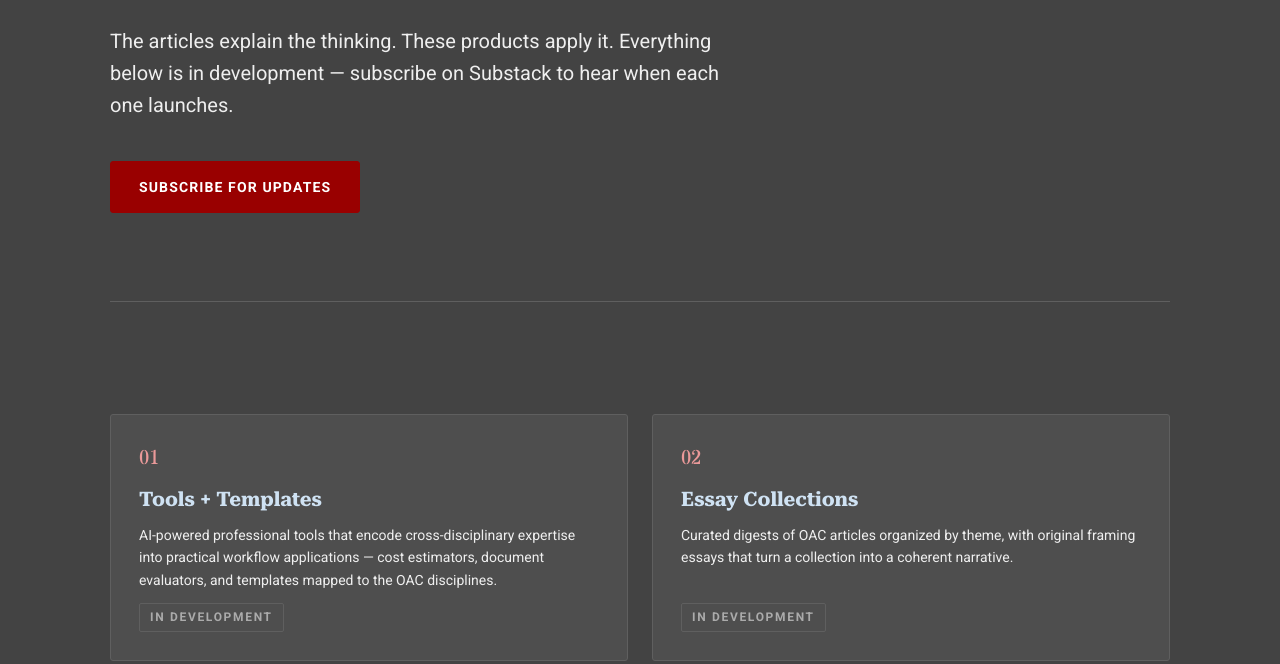
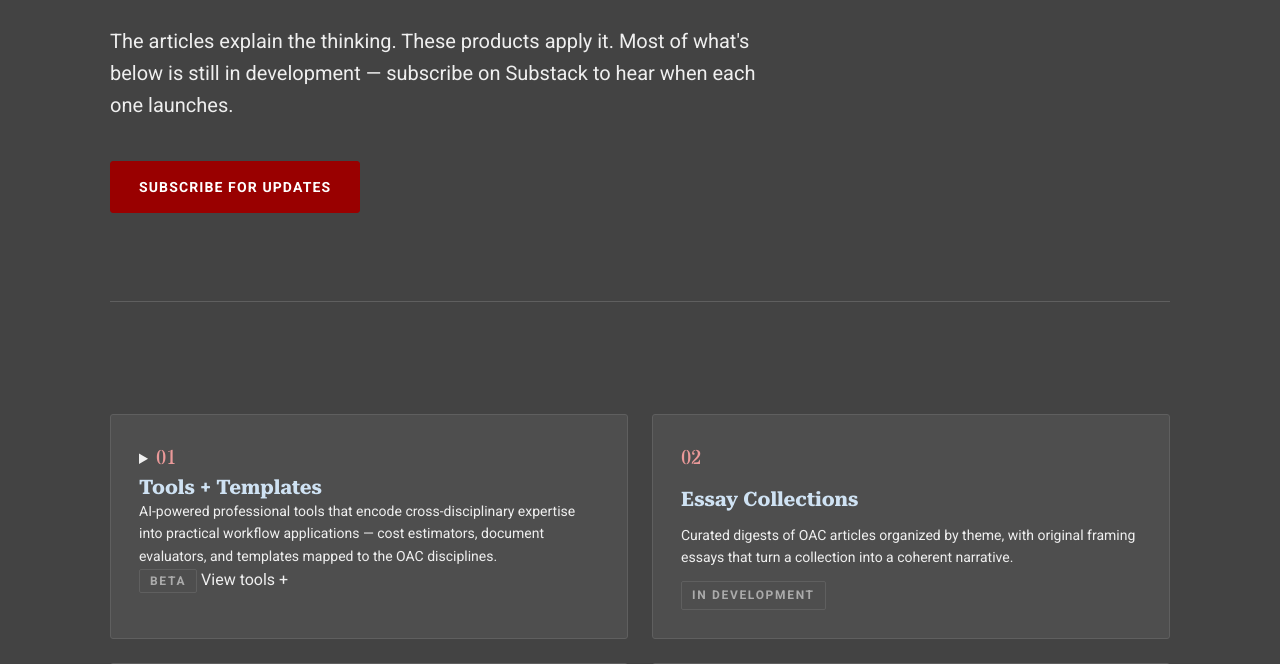
Before and after one commit to salraffone-sudo/OAC, a plain HTML site: page products.html in a window 1280 px wide. Shown: the part 360-1024 px from the top of the page. Drawn offline with Linux system fonts and the light colour scheme.

Commit message:
Add files via upload

```diff
--- a/products.html
+++ b/products.html
@@ -37,7 +37,7 @@
   <section class="hero" data-screen-label="Products">
     <p class="eyebrow"><span class="tick">+</span>Products</p>
     <h1>Insight + Application</h1>
-    <p class="lede">The articles explain the thinking. These products apply it. Everything below is in development — subscribe on Substack to hear when each one launches.</p>
+    <p class="lede">The articles explain the thinking. These products apply it. Most of what's below is still in development — subscribe on Substack to hear when each one launches.</p>
     <div class="btn-row">
       <a class="btn btn-primary" href="https://salvatoreraffone.substack.com/" target="_blank" rel="noopener">Subscribe for Updates</a>
     </div>
@@ -45,12 +45,22 @@
 
   <section class="section" data-screen-label="Product catalog">
     <div class="product-grid">
-      <article class="product">
-        <span class="num">01</span>
-        <h3>Tools + Templates</h3>
-        <p>AI-powered professional tools that encode cross-disciplinary expertise into practical workflow applications — cost estimators, document evaluators, and templates mapped to the OAC disciplines.</p>
-        <span class="badge">In Development</span>
-      </article>
+      <details class="product product-expandable">
+        <summary>
+          <span class="num">01</span>
+          <h3>Tools + Templates</h3>
+          <p>AI-powered professional tools that encode cross-disciplinary expertise into practical workflow applications — cost estimators, document evaluators, and templates mapped to the OAC disciplines.</p>
+          <span class="badge badge-live">Beta</span>
+          <span class="expand-hint">View tools <span class="chev">+</span></span>
+        </summary>
+        <div class="product-links">
+          <!-- TOOL LINKS — copy a block below to add another tool. Replace the href with the tool's real URL. -->
+          <a class="tool-link" href="https://tradewire-one.vercel.app/" target="_blank" rel="noopener">
+            <span class="tool-name">TradeWire Database</span>
+            <span class="tool-desc">Searchable trade + vendor database for project teams.</span>
+          </a>
+        </div>
+      </details>
       <article class="product">
         <span class="num">02</span>
         <h3>Essay Collections</h3>
```
